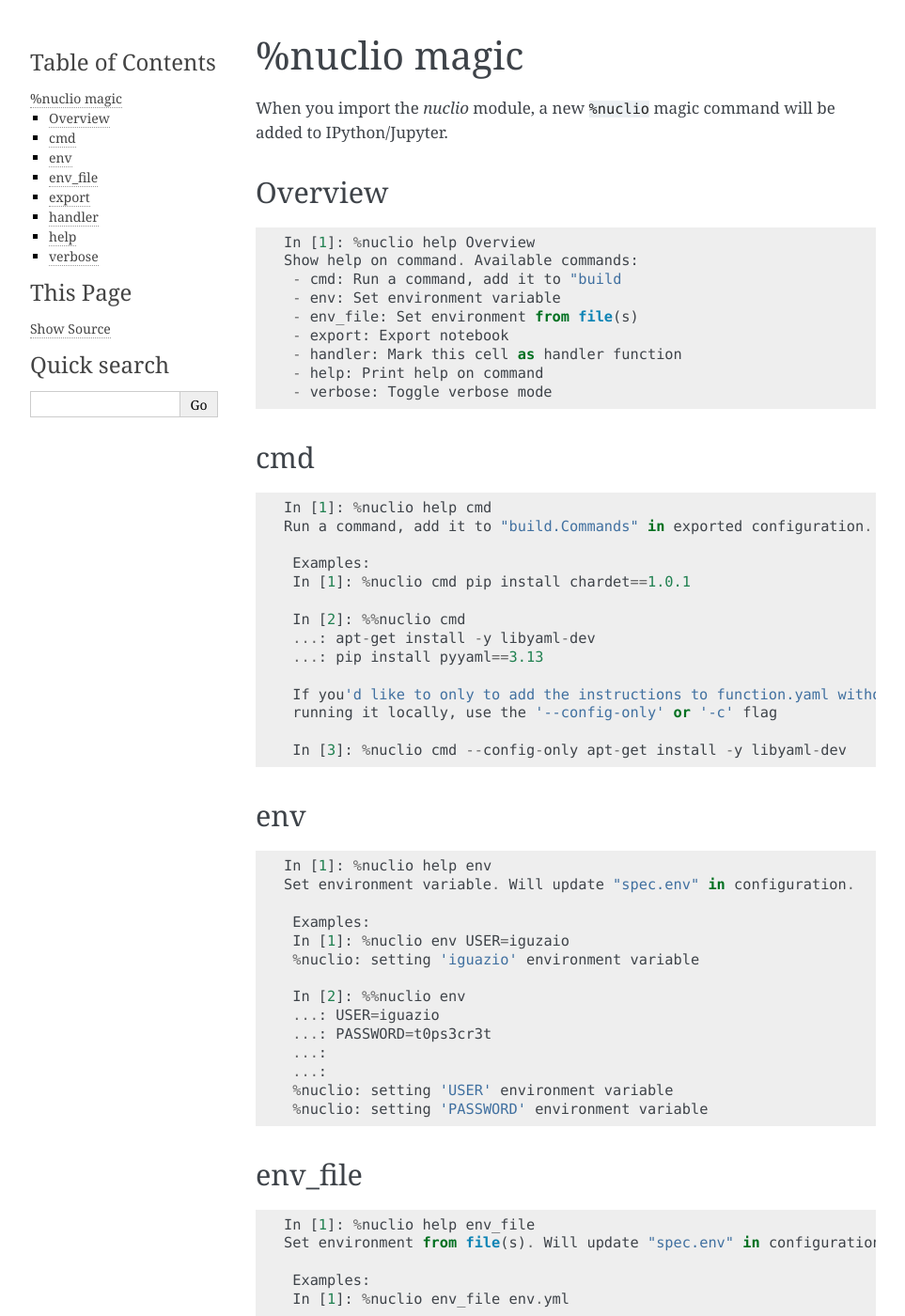
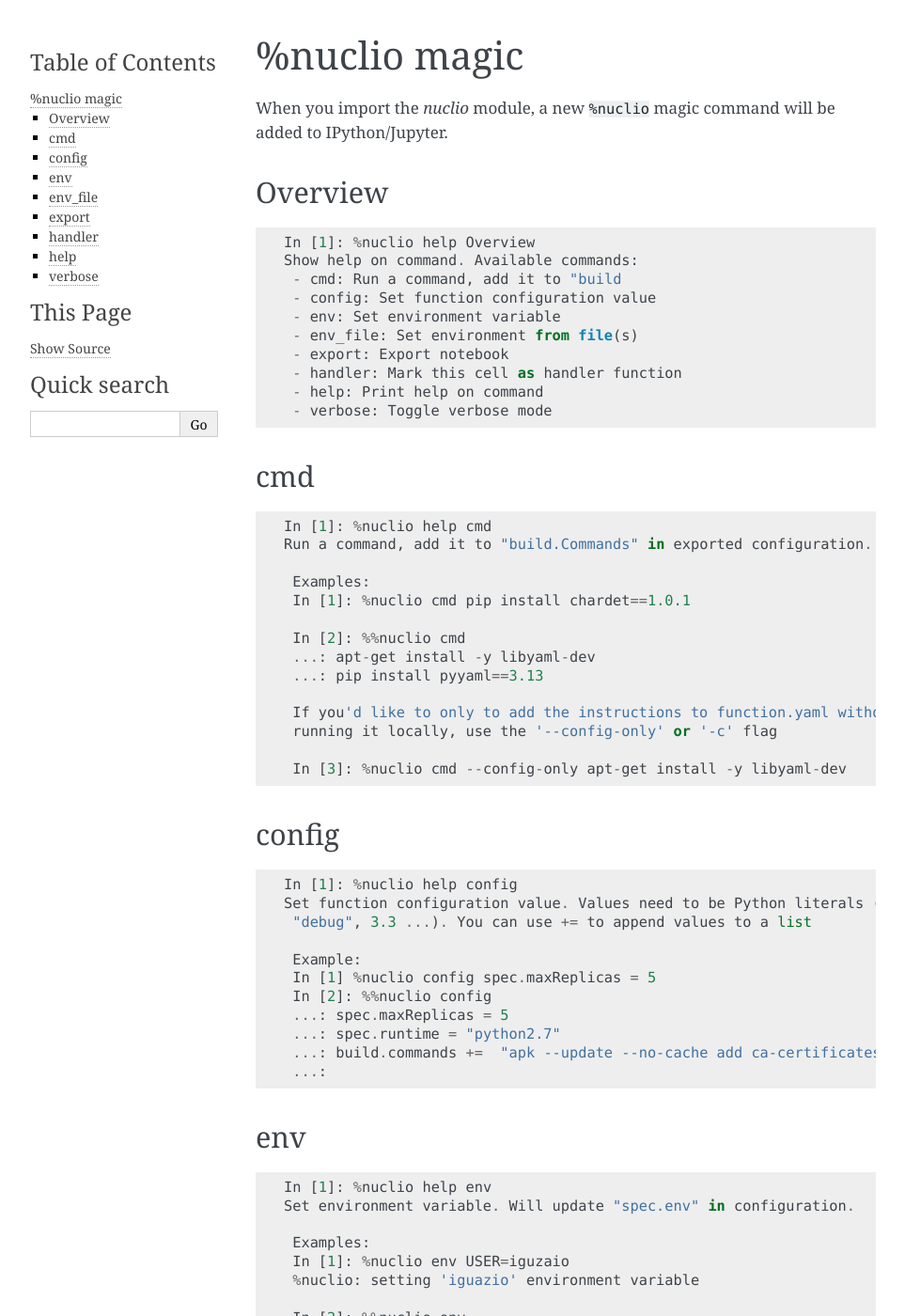
Before and after one commit to nuclio/nuclio-jupyter, a Sphinx documentation site: the page built from docs/magic.rst, in a window 1280 px wide and 1400 px high. Shown: the whole window at 94% size, without its empty margins (148-1111 px from the left). Built offline with Sphinx 7.4.7, drawn with Linux system fonts in a browser that asks for light colours; some of the changed text lies outside the part shown.

Commit message:
updated magic help

```diff
--- a/docs/magic.rst
+++ b/docs/magic.rst
@@ -15,6 +15,7 @@
    In [1]: %nuclio help Overview
    Show help on command. Available commands:
     - cmd: Run a command, add it to "build
+    - config: Set function configuration value
     - env: Set environment variable
     - env_file: Set environment from file(s)
     - export: Export notebook
@@ -41,6 +42,23 @@
     running it locally, use the '--config-only' or '-c' flag
 
     In [3]: %nuclio cmd --config-only apt-get install -y libyaml-dev
+
+config
+------
+
+::
+
+   In [1]: %nuclio help config
+   Set function configuration value. Values need to be Python literals (1,
+    "debug", 3.3 ...). You can use += to append values to a list
+
+    Example:
+    In [1] %nuclio config spec.maxReplicas = 5
+    In [2]: %%nuclio config
+    ...: spec.maxReplicas = 5
+    ...: spec.runtime = "python2.7"
+    ...: build.commands +=  "apk --update --no-cache add ca-certificates"
+    ...:
 
 env
 ---
@@ -83,7 +101,16 @@
 ::
 
    In [1]: %nuclio help export
-   Export notebook.
+   Export notebook. Possible options are:
+
+    --output-dir path
+        Output directory path
+    --notebook path
+        Path to notebook file
+    --handler-name name
+        Name of handler
+    --handler-file path
+        Path to handler code (Python file)
 
     Example:
     In [1] %nuclio export
@@ -92,6 +119,10 @@
     Notebook exported to handler at '/tmp/handler'
     In [3] %nuclio export --notebook /path/to/notebook.ipynb
     Notebook exported to handler at '/tmp/nuclio-handler-29803'
+    In [4] %nuclio export --handler-name faces
+    Notebook exported to handler at '/tmp/nuclio-handler-29804'
+    In [5] %nuclio export --handler-file /tmp/faces.py
+    Notebook exported to handler at '/tmp/nuclio-handler-29805'
 
 handler
 -------
@@ -99,7 +130,7 @@
 ::
 
    In [1]: %nuclio help handler
-   Mark this cell as handler function.
+   Mark this cell as handler function. You can give optional name
 
     %%nuclio handler
     ctx.logger.info('handler called')
```
